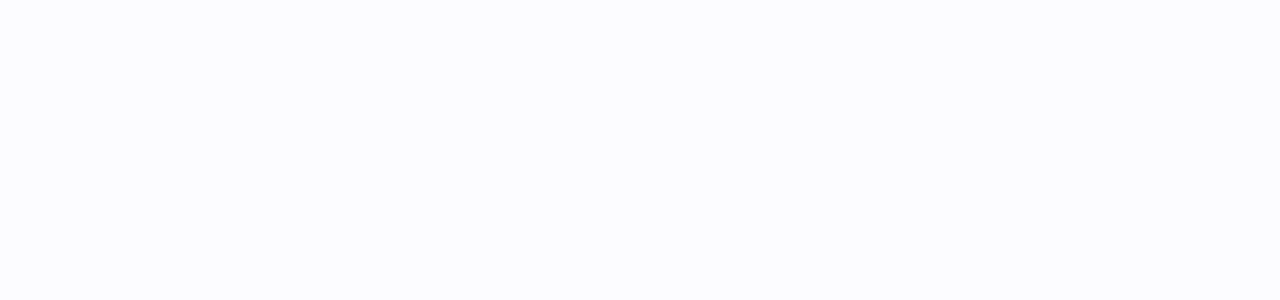
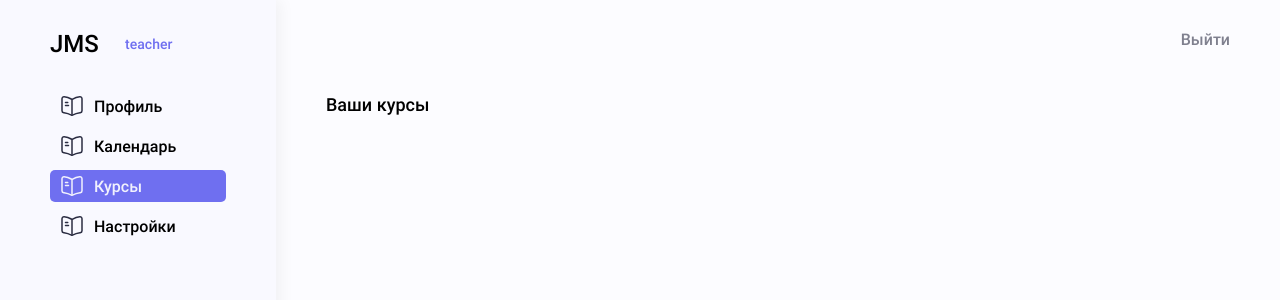
Before and after one commit to Beleks/jmsteacherpanel, a Vue app: page /courses in a window 1280 px wide. Shown: the top 300 px of the page. Built offline with nearby package versions, Linux system fonts and the light colour scheme.

Commit message:
menu navigation

```diff
--- a/src/components/Menus/MainMenu.vue
+++ b/src/components/Menus/MainMenu.vue
@@ -4,13 +4,13 @@
       <div
         v-for="(menuItem, index) in menuItems"
         :key="index"
-        :class="{ menuItem, activeItem: menuItem.page === choseMenuItem}"
-        @click="choseMenuItem = menuItem.page"
+        :class="{ menuItem, activeItem: menuItem.path === choseMenuItem }"
+        @click="choseItem(menuItem)"
       >
         <component
           :is="menuItem.svg"
           class="svg"
-          :isActive="menuItem.page === choseMenuItem"
+          :isActive="menuItem.path === choseMenuItem"
         ></component>
         <div>{{ menuItem.title }}</div>
       </div>
@@ -24,38 +24,41 @@
 export default {
   data() {
     return {
-      // activeColor: "#F1F1FD",
-      // defColor: "#2B2D42",
-      choseMenuItem: 'courses',
       menuItems: [
         {
           title: "Профиль",
-          active: false,
-          page: "profile",
+          path: "/",
           svg: "SvgCourse",
         },
         {
           title: "Календарь",
-          active: false,
-          page: "calendar",
+          path: "/calendar",
           svg: "SvgCourse",
         },
         {
           title: "Курсы",
-          active: false,
-          page: "courses",
+          path: "/courses",
           svg: "SvgCourse",
         },
         {
           title: "Настройки",
-          active: false,
-          page: "settings",
+          path: "/settings",
           svg: "SvgCourse",
         },
       ],
     };
   },
-  methods: {},
+  computed: {
+    choseMenuItem(){
+      return this.$route.path
+    }
+  },
+  methods: {
+    choseItem(el) {
+      this.$router.push({path: `${el.path}`})
+      // this.choseMenuItem = el.page;
+    },
+  },
   components: {
     SvgCourse,
   },
@@ -70,12 +73,21 @@
   border-radius: 5px;
   margin-bottom: 8px;
   cursor: pointer;
+
+  user-select: none;
   > .svg {
     margin-right: 10px;
   }
+  transition: color 0.3s ease-in-out, background-color 0.3s ease-in-out;
+}
+.menuItem:hover {
+  background-color: rgba(111, 111, 240, 0.1);
 }
 .activeItem {
   background-color: #6f6ff0;
   color: #f1f1fd;
 }
+.activeItem:hover {
+  background-color: #6f6ff0;
+}
 </style>
--- a/src/components/svg/SvgCourse.vue
+++ b/src/components/svg/SvgCourse.vue
@@ -60,6 +60,7 @@
 }
 svg {
   stroke: #2b2d42;
+  transition: stroke 0.3s ease-in-out;
 }
 .active{
   stroke: #F1F1FD;
--- a/src/views/courses/Courses.vue
+++ b/src/views/courses/Courses.vue
@@ -0,0 +1,19 @@
+<template>
+  <div>
+    <div class="page_title">
+      Ваши курсы
+    </div>
+  </div>
+</template>
+
+<script>
+export default {
+
+}
+</script>
+
+<style lang="scss" scoped>
+.page_title{
+  font-size: 1.125em;
+}
+</style>
--- a/src/views/index.vue
+++ b/src/views/index.vue
@@ -1,9 +1,6 @@
 <template>
-  <div>
+  <div class="container">
     <div class="menu">
-      <!-- Меню
-        Курсы, Профиль препода, календарь и.т.д
-       -->
       <div class="header">
         <div>JMS</div>
         <div>teacher</div>
@@ -13,10 +10,11 @@
         <MainMenu />
       </div>
     </div>
-    <div>
+    <div class="page">
       <!-- главный блок -->
-      <div>
-        <!-- верхнее меню -->
+      <div class="header">
+        <div></div>
+        <div class="exit">Выйти</div>
       </div>
       <div>
         <router-view></router-view>
@@ -33,20 +31,23 @@
     return {};
   },
   components: {
-    MainMenu
-  }
+    MainMenu,
+  },
 };
 </script>
 
 
 <style lang="scss" scoped>
+.container {
+  display: flex;
+}
 .menu {
   .header {
     display: flex;
     align-items: center;
     font-size: 1.5em;
 
-    margin-bottom: 2em;
+    margin-bottom: 2rem;
 
     > div:last-child {
       font-size: 0.875rem;
@@ -57,10 +58,27 @@
   font-family: "Roboto Medium";
   min-width: 276px;
   height: 100vh;
-  position: fixed;
   background-color: #f9f9ff;
   box-shadow: 4px 0px 15px rgba(0, 0, 0, 0.05);
 
   padding: 30px 50px;
 }
+.page {
+  padding: 30px 50px;
+  font-family: "Roboto Medium";
+  width: 100%;
+
+  .header {
+    display: flex;
+    justify-content: space-between;
+
+    margin-bottom: 2.8rem;
+    // Нечеткое определение отступа ??
+    .exit {
+      color: rgba(43, 45, 66, 0.6);
+      cursor: pointer;
+      user-select: none;
+    }
+  }
+}
 </style>
```
Also changed, not shown: src/router/index.js (+8 -1 lines).
